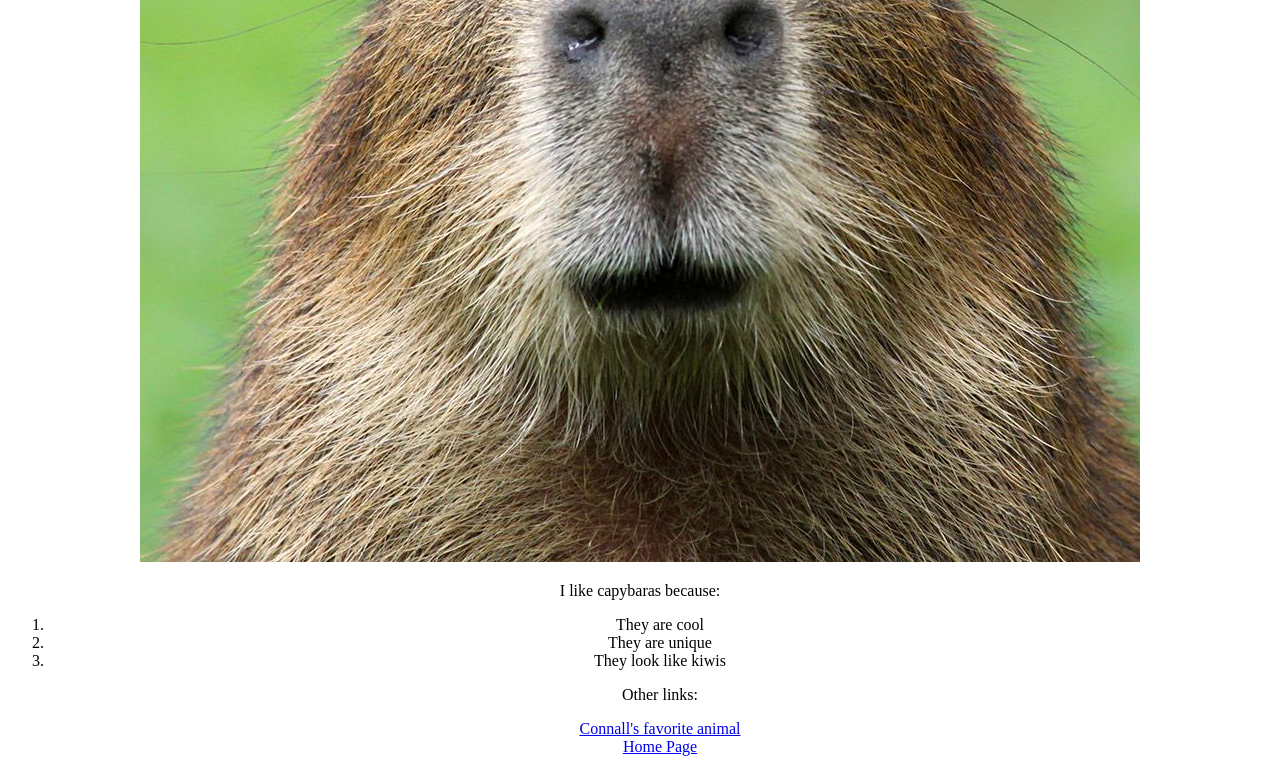
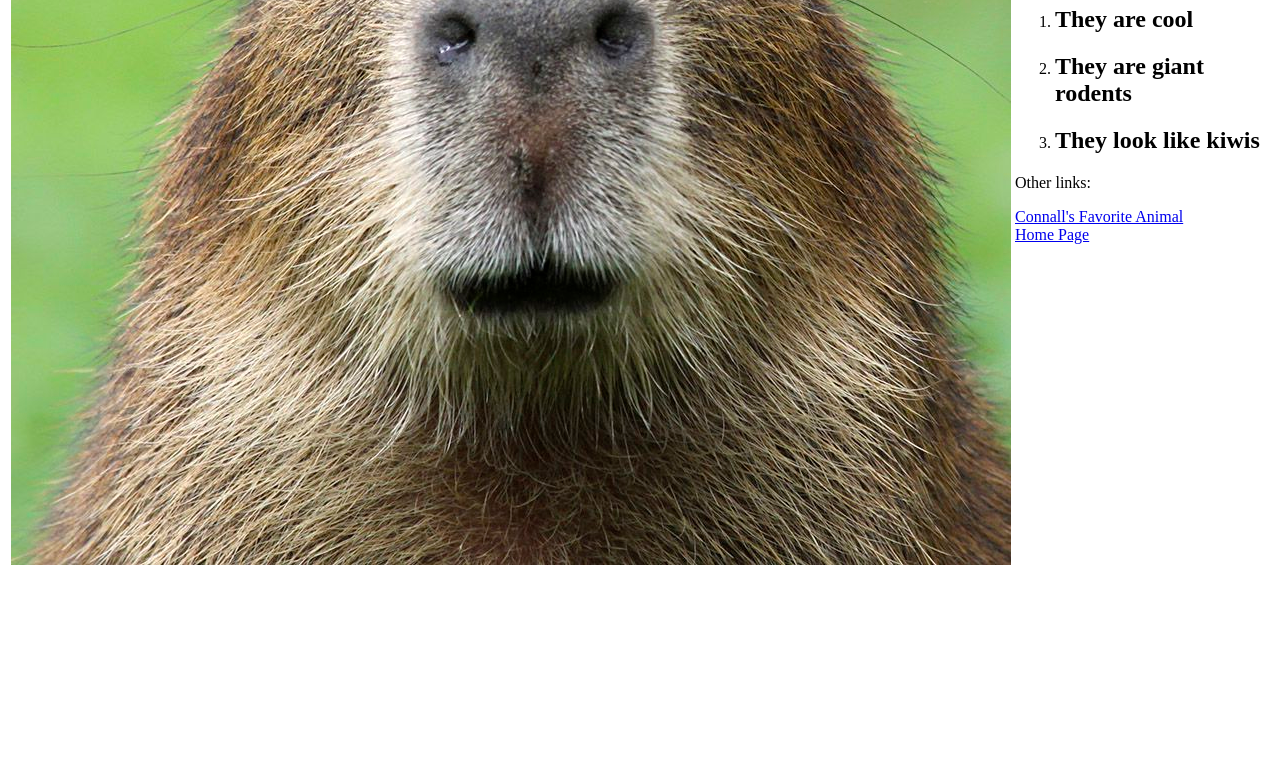
Before and after one commit to oaisd-ctc/push-pull-practice-Braedon-Trumpie-Student, a plain HTML site: page pages/students/braedontrumpie.html in a window 1280 px wide. Shown: the part 518-1290 px from the top of the page. After the commit the page ends 1098 px from the top, so only its background shows below. Drawn offline with Linux system fonts and the light colour scheme.

Commit message:
Finished Product probably

```diff
--- a/pages/students/braedontrumpie.html
+++ b/pages/students/braedontrumpie.html
@@ -4,18 +4,21 @@
         <title>Braedon Trumpie!</title>
     </head>
     <body>
-        <center>
         <h1>Capybara</h1>
-        <img src="../../images/animals/capybara.jpg" alt="Picture of a Capybara">
-        <p>I like capybaras because:</p>
-        <ol>
-            <li>They are cool</li>
-            <li>They are unique</li>
-            <li>They look like kiwis</li>
-            <p> Other links:</p>
-            <a href="connall.html">Connall's favorite animal</a> <br/>
+        <table>
+            <tr>
+              <td><img src="../../images/animals/capybara.jpg" alt="Picture of a Capybara"></td>
+              <td><h1>I like capybaras because:</h1>
+            <ol>
+                <li><h2>They are cool</h2></li>
+                <li><h2>They are giant rodents</h2></li>
+                <li><h2>They look like kiwis</h2></li>
+            </ol>
+            <p>Other links:</p>
+            <a href="connall.html">Connall's Favorite Animal</a> <br/>
             <a href="../../index.html">Home Page</a>
-        </center>
-        </ol>
+            </td>
+            </tr>
+          </table>
     </body>
 </html>
```
